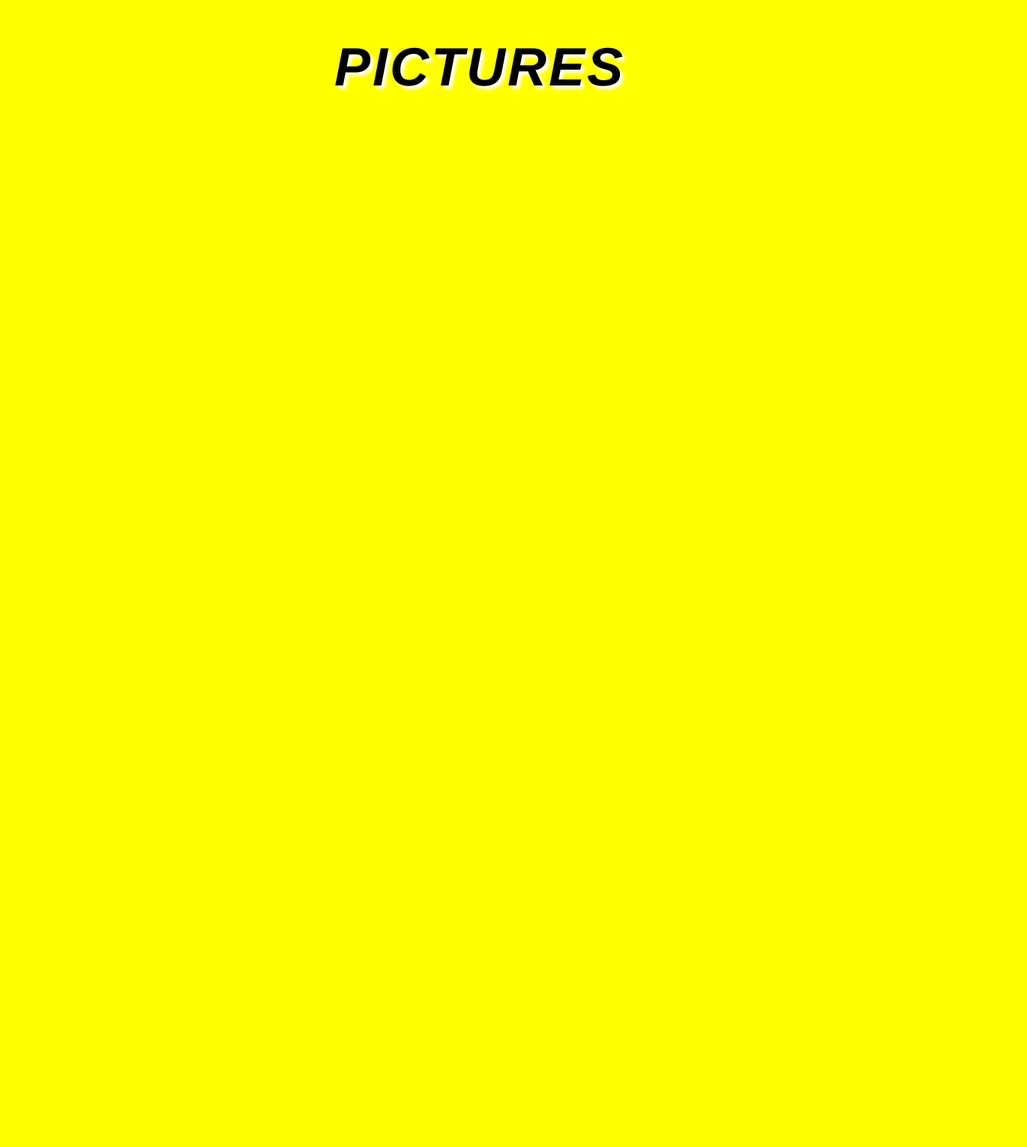
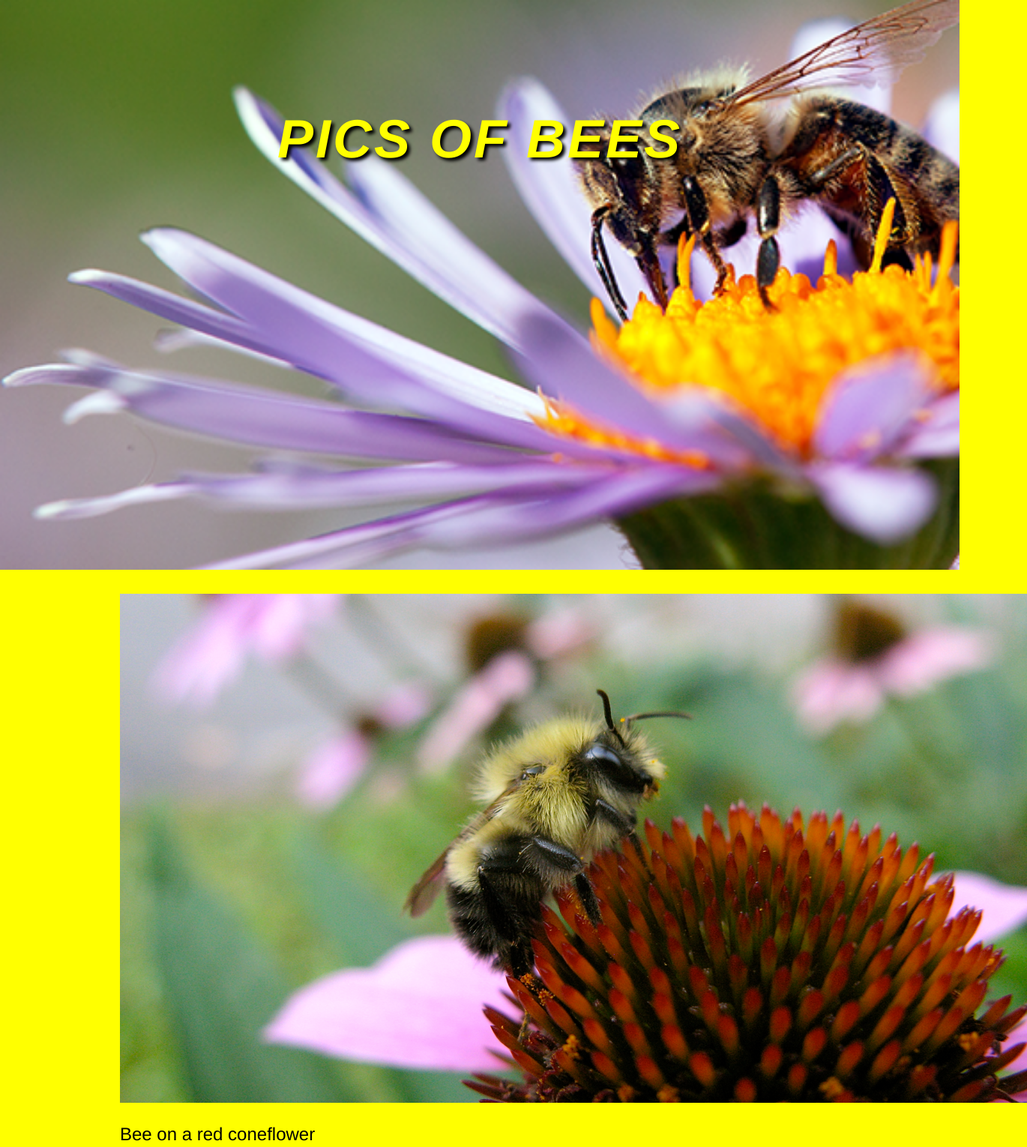
Before and after one commit to ErichMB/kals-bees, a plain HTML site: page images.html in a window 1280 px wide. Shown: the top 1530 px of the page at 75% size, 1370 px wide, since content can reach past the window. Before the commit the page ends 800 px from the top, so only its background shows below. Drawn offline with nearby package versions, Linux system fonts and the light colour scheme.

Commit message:
First draft of pictures page done.

```diff
--- a/images.html
+++ b/images.html
@@ -5,9 +5,22 @@
 	<meta name="viewport" content="width=device-width, initial-scale=1, shrink-to-fit=no">
 	<link rel="stylesheet" href="https://cdnjs.cloudflare.com/ajax/libs/normalize/8.0.0/normalize.css">
 	<link rel="stylesheet" href="styles/styles.css">
+	<link rel="stylesheet" href="styles/images.css">
 	<title>Kal's Bees</title>
 </head>
-<body>
-	<h1>Pictures</h1>
+<body class="images">
+	<div class="top">
+	<h1>Pics of Bees</h1>
+</div>
+
+<div class="img1">
+	<img src="images/bee-on-redflower.png" alt="Bee on a red conflower">
+	<p class="caption">Bee on a red coneflower</p>
+</div>
+
+	<div class="img2">
+	<img src="images/bee-on-redflower.png" alt="Cute little bee butt">
+	<p class="caption">Bee on a red coneflower</p>
+</div>
 </body>
 </html>
--- a/styles/images.css
+++ b/styles/images.css
@@ -0,0 +1,36 @@
+.images .top {
+	background-image: url(../images/bee-on-purpleflower.png);
+	background-size: cover;
+	height: 95vh;
+	width: 100vw;
+	position: relative;
+	background-repeat: no-repeat;
+	width: 100vw;
+}
+
+.images h1 {
+	margin-top: 0;
+	padding-top: 2em;
+	position: center;
+	color: yellow;
+	text-shadow: 4px 4px 4px black;
+}
+
+.img1 {
+	display: block;
+	margin-left: 10em;
+	margin-right: auto;
+	width: 25%;
+	padding-top: 2em;
+}
+.caption {
+	color: black;
+	font-size: 24px;
+}
+
+.img2 {
+	display: block;
+	margin-left: 10em;
+	margin-right: auto;
+	width: 25%;
+}
```
Also changed, not shown: images/bee-on-purpleflower.png (added), images/bee-swarm.png (added), images/cartoon-bee2.png (added), images/honeycomb.png (added), 1 other file.
